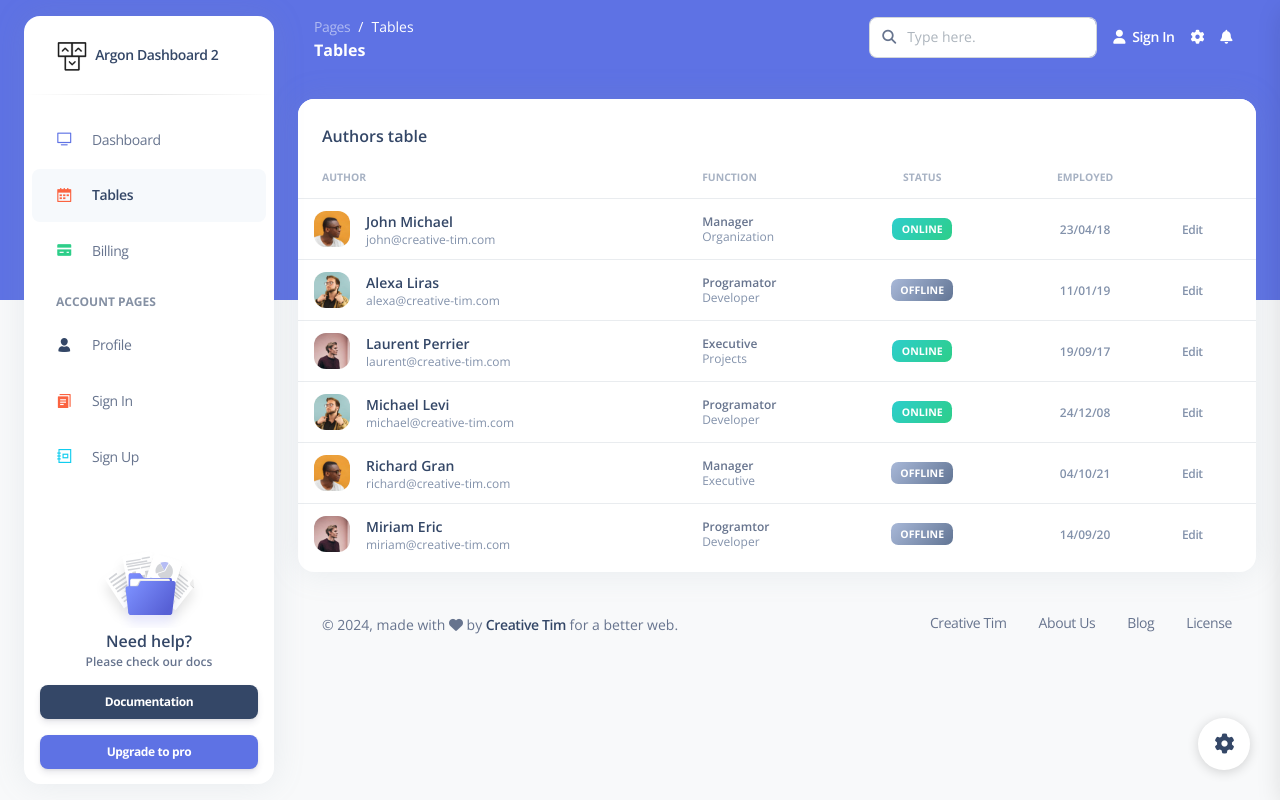
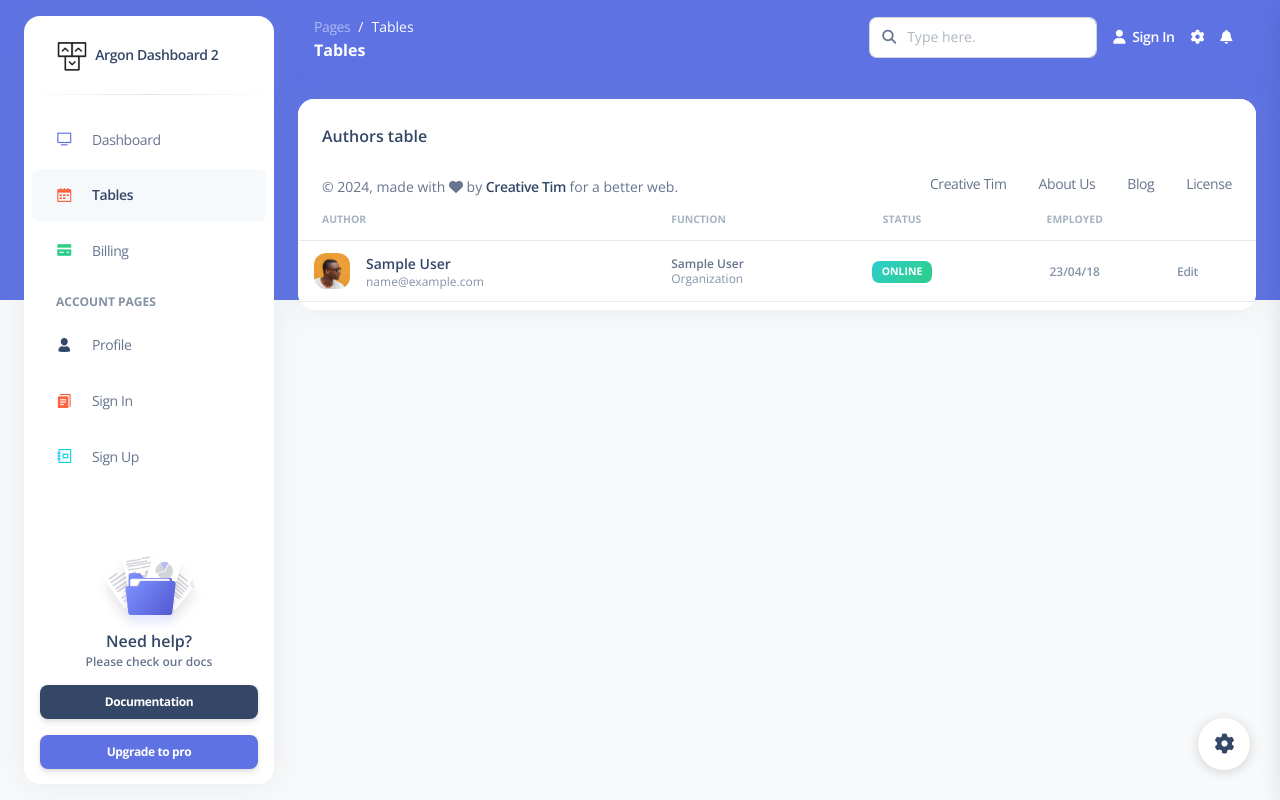
Before and after one commit to Nainsi1208/E-commerce-1, a PHP site: page /Admin/tables.php in a window 1280 px wide. Run offline with PHP 8.4, Linux system fonts and the light colour scheme; tables that the repository leaves empty or names only in its code hold one stand-in row (values such as "Sample post"); some libraries are stand-ins or nearby versions.

Commit message:
code change

```diff
--- a/Admin/profile.php
+++ b/Admin/profile.php
@@ -263,7 +263,7 @@
                     <i class="ni ni-settings-gear-65"></i>
                     <span class="ms-2">Settings</span>
                   </a>
-                </li>
+                  </li>
               </ul> -->
             </div>
           </div>
@@ -272,7 +272,7 @@
     </div>
     <div class="container-fluid py-4">
       <div class="row">
-        <div class="col-md-8">
+        <div class="col-md-12">
           <div class="card">
             <div class="card-header pb-0">
               <div class="d-flex align-items-center">
--- a/Admin/tables.php
+++ b/Admin/tables.php
@@ -252,6 +252,10 @@
                     </tr>
                   </thead>
                   <tbody>
+                <?php $con = mysqli_connect("localhost","root","","user");
+                  $query = mysqli_query($con, "SELECT * FROM department right join users ON users.office = department.dept_id");
+                  while($exe = mysqli_fetch_array($query)){
+                     ?>
                     <tr>
                       <td>
                         <div class="d-flex px-2 py-1">
@@ -259,13 +263,13 @@
                             <img src="./assets/img/team-2.jpg" class="avatar avatar-sm me-3" alt="user1">
                           </div>
                           <div class="d-flex flex-column justify-content-center">
-                            <h6 class="mb-0 text-sm">John Michael</h6>
-                            <p class="text-xs text-secondary mb-0">john@creative-tim.com</p>
+                            <h6 class="mb-0 text-sm"><?php echo $exe['name']?></h6>
+                            <p class="text-xs text-secondary mb-0"><?php echo $exe['email']?></p>
                           </div>
                         </div>
                       </td>
                       <td>
-                        <p class="text-xs font-weight-bold mb-0">Manager</p>
+                        <p class="text-xs font-weight-bold mb-0"><?php echo $exe['dept_name']?></p>
                         <p class="text-xs text-secondary mb-0">Organization</p>
                       </td>
                       <td class="align-middle text-center text-sm">
@@ -280,7 +284,10 @@
                         </a>
                       </td>
                     </tr>
-                    <tr>
+                    <?php
+                  }
+                    ?>
+                    <!-- <tr>
                       <td>
                         <div class="d-flex px-2 py-1">
                           <div>
@@ -426,7 +433,7 @@
             </div>
           </div>
         </div>
-      </div>
+      </div> -->
       <!-- <div class="row">
         <div class="col-12">
           <div class="card mb-4">
```
